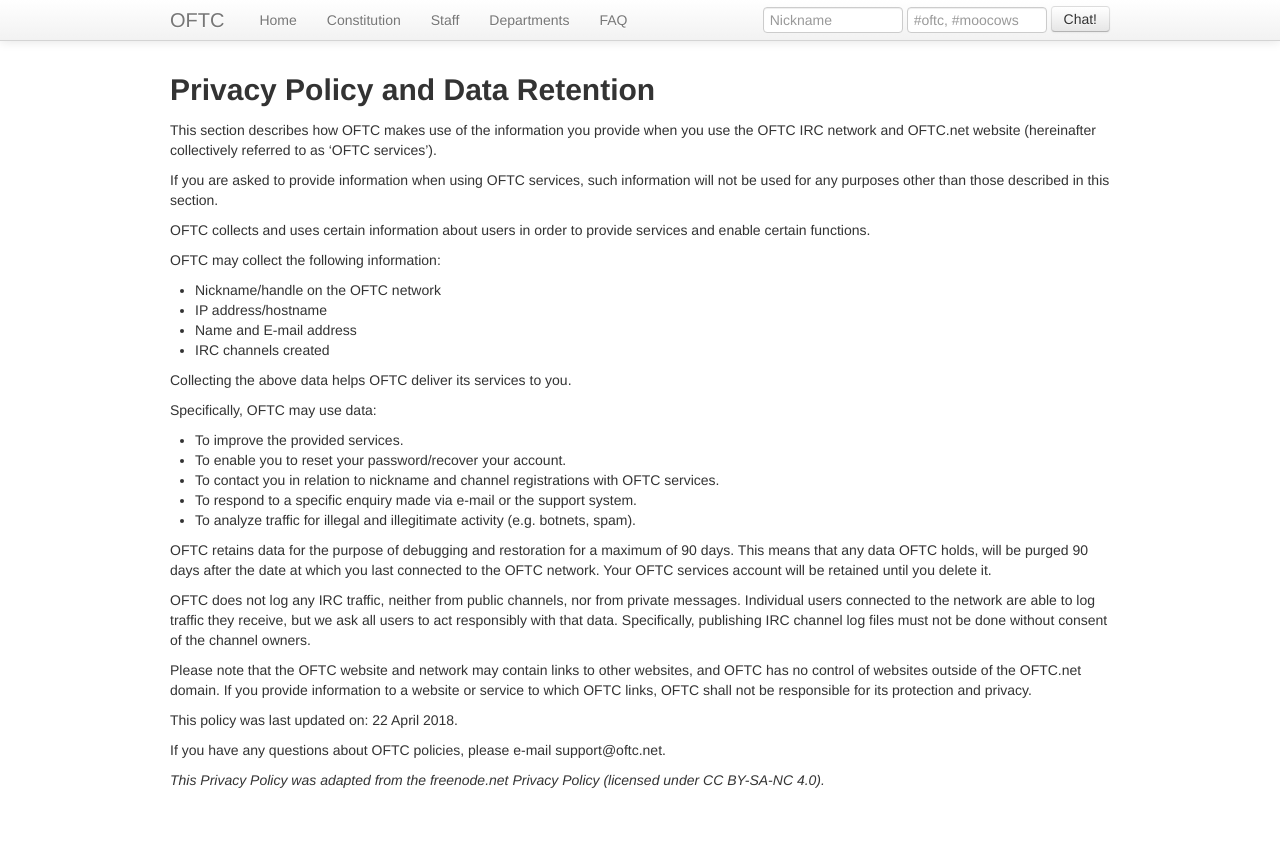
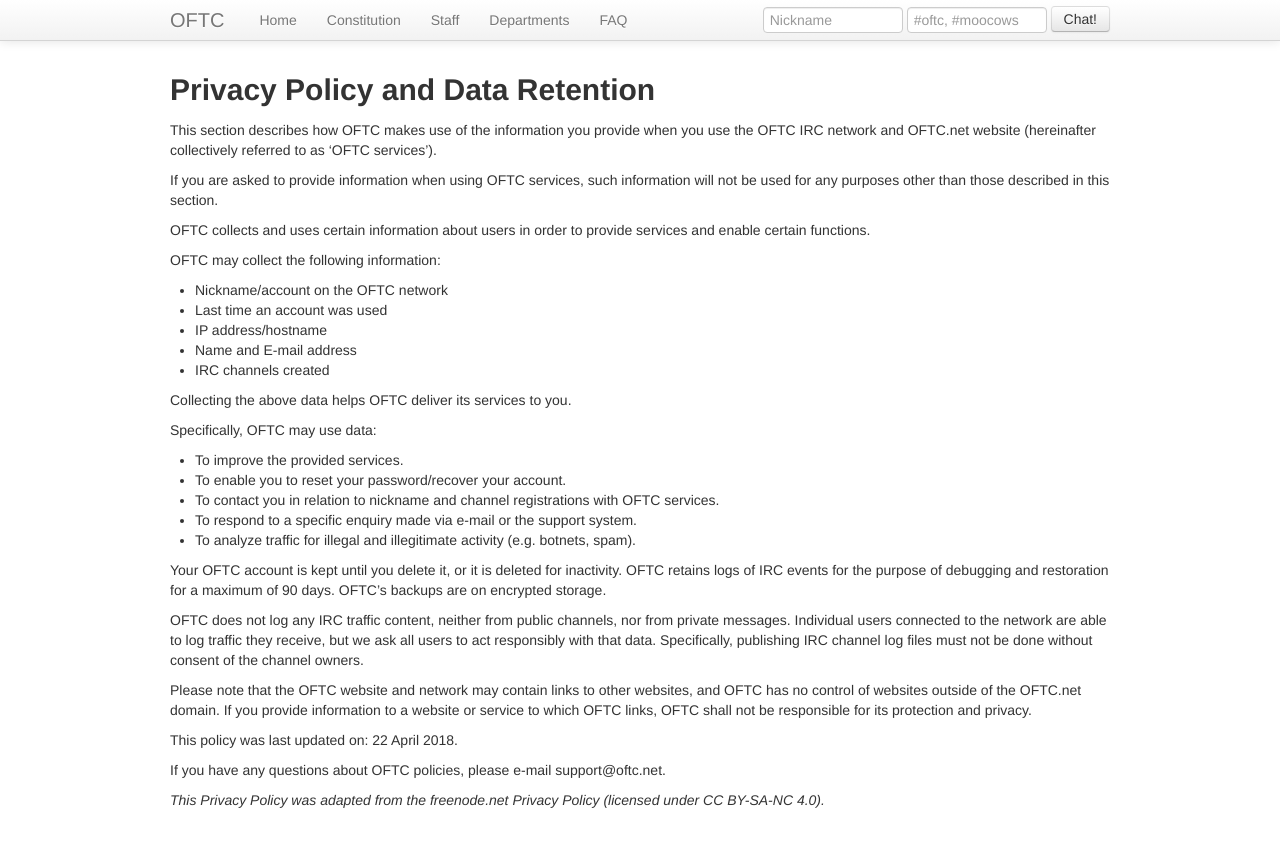
Before and after one commit to oftc/oftc-web, a Jekyll site: the page built from Privacy_Policy.md, in a window 1280 px wide. Shown: the top 847 px of the page. Built offline with Jekyll 4.4.1, drawn with Linux system fonts in a browser that asks for light colours.

Commit message:
Improve account vs log data wording, per gripe from Ganneff

```diff
--- a/Privacy_Policy.md
+++ b/Privacy_Policy.md
@@ -17,7 +17,8 @@
 services and enable certain functions.
 
 OFTC may collect the following information:
-* Nickname/handle on the OFTC network
+* Nickname/account on the OFTC network
+* Last time an account was used
 * IP address/hostname
 * Name and E-mail address
 * IRC channels created
@@ -31,12 +32,11 @@
 * To respond to a specific enquiry made via e-mail or the support system.
 * To analyze traffic for illegal and illegitimate activity (e.g. botnets, spam).
 
-OFTC retains data for the purpose of debugging and restoration for a maximum of
-90 days. This means that any data OFTC holds, will be purged 90 days after the
-date at which you last connected to the OFTC network. Your OFTC services
-account will be retained until you delete it.
+Your OFTC account is kept until you delete it, or it is deleted for inactivity.
+OFTC retains logs of IRC events for the purpose of debugging and restoration
+for a maximum of 90 days. OFTC's backups are on encrypted storage.
 
-OFTC does not log any IRC traffic, neither from public channels, nor from
+OFTC does not log any IRC traffic content, neither from public channels, nor from
 private messages. Individual users connected to the network are able to log
 traffic they receive, but we ask all users to act responsibly with that data.
 Specifically, publishing IRC channel log files must not be done without consent
```
